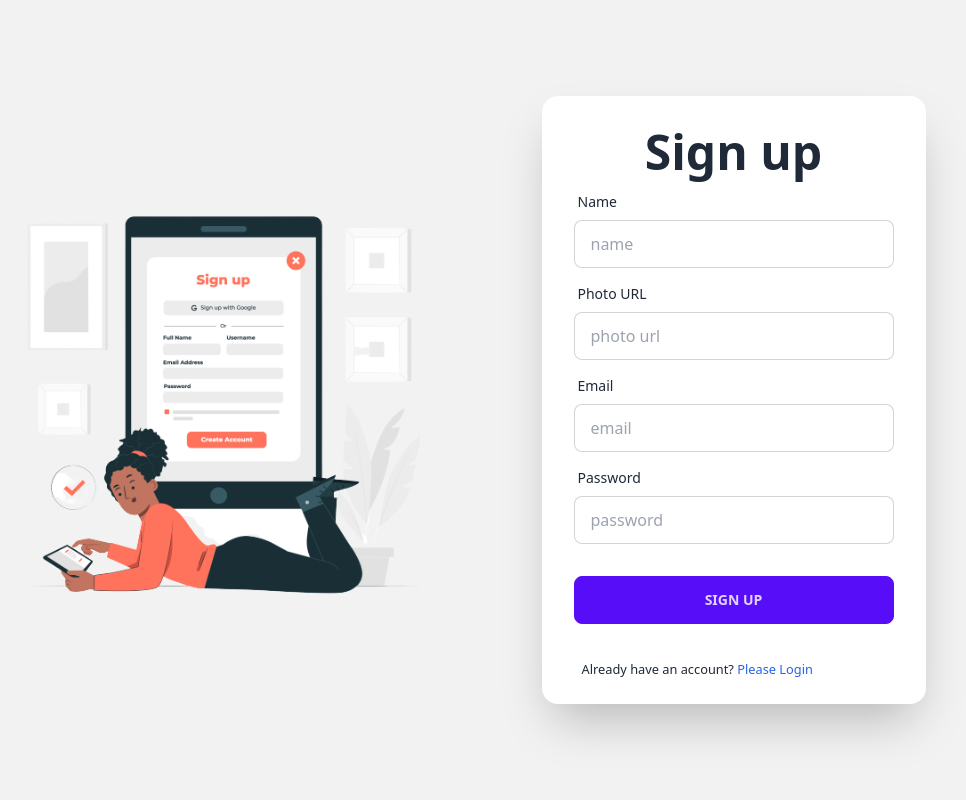
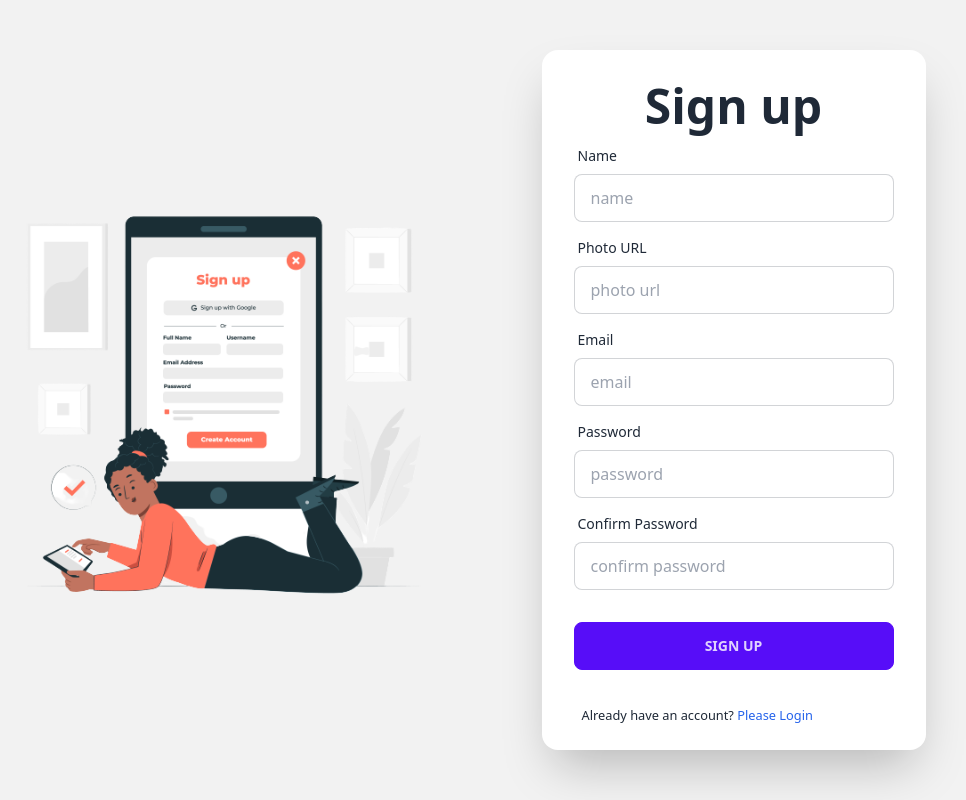
Before and after one commit to Foysalhossain/musicy-client, a React (Vite) app: page /signup in a window 1280 px wide. Shown: the whole page, without its empty margins (177-1143 px from the left). Built offline with nearby package versions, Linux system fonts and the light colour scheme; no server answers.

Commit message:
class page total students add

```diff
--- a/src/pages/Classes/Classes.jsx
+++ b/src/pages/Classes/Classes.jsx
@@ -23,6 +23,7 @@ const Classes = () => {
                                 <h2 className="card-title">Name: {data.name}</h2>
                                 <p>Instructor Name: {data.instructor}</p>
                                 <p>Available seats: {data.available_seats}</p>
+                                <p>Total Students: {data.students}</p>
                                 <p>Price: {data.price}</p>
                                 <button className="btn btn-active btn-primary">Select</button>
                             </div>
--- a/src/pages/SignUp/SignUp.jsx
+++ b/src/pages/SignUp/SignUp.jsx
@@ -16,7 +16,12 @@ const SignUp = () => {
     const from = location.state?.from?.pathname || "/";
 
     const onSubmit = data => {
-        console.log(data)
+        console.log(data);
+
+        if (data.password !== data.confirmPassword) {
+            return alert("Password should be same")
+        }
+
         createUser(data.email, data.password, data.photo)
             .then(result => {
                 const loggedUser = (result.user, result.photo);
@@ -93,6 +98,15 @@ const SignUp = () => {
                             {errors.password?.type === 'pattern' && <span className="text-red-600 mt-2">Password must have one uppercase one, lower case, one number and one special characters</span>}
                         </div>
 
+                        <div>
+                            <label className="label">
+                                <span className="label-text">Confirm Password</span>
+                            </label>
+                            <input type="password" {...register("confirmpassword", {
+                                required: true,
+                            })} placeholder="confirm password" className="input input-bordered w-full" />
+                        </div>
+
                         <div className="form-control mt-6">
                             <input className="btn btn-primary" type="submit" value="Sign Up" />
                         </div>
```
